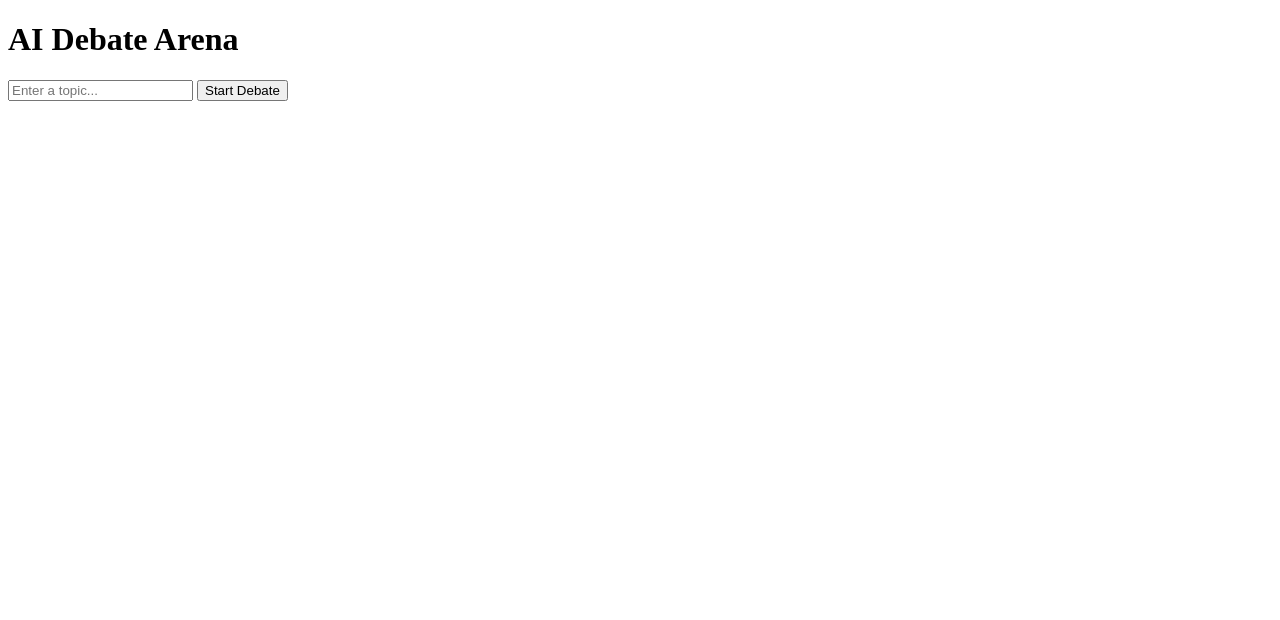
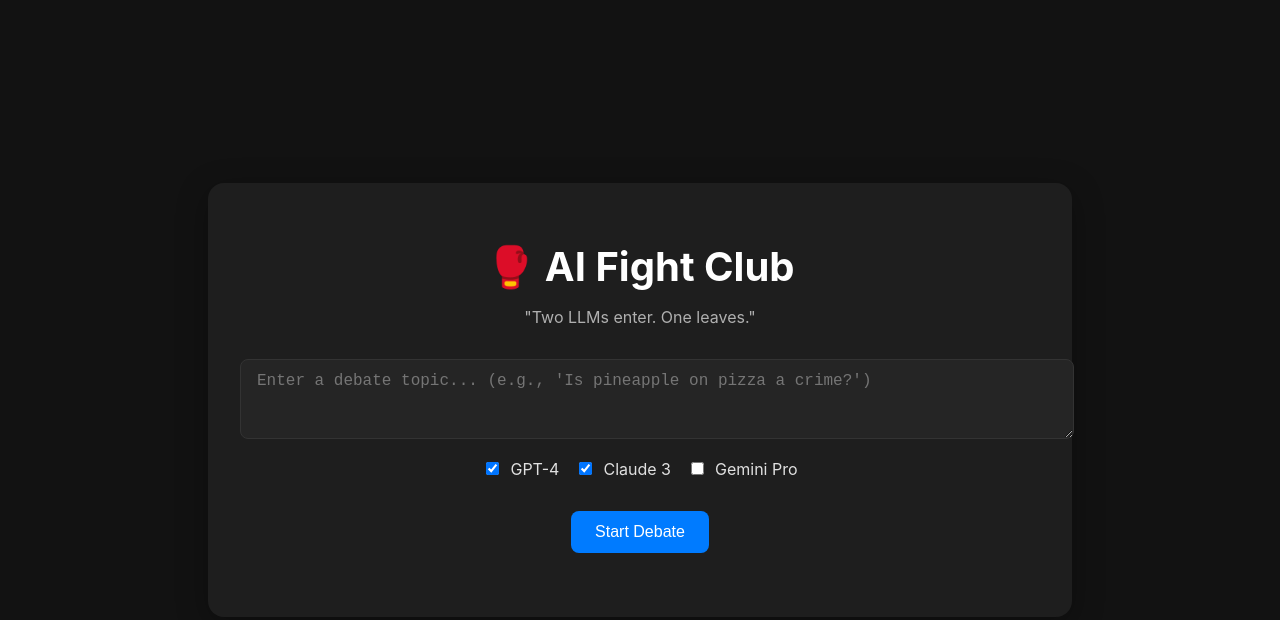
Before and after one commit to Mattjhagen/LLMFIGHTCLUB, a website: page Index.html in a window 1280 px wide. Drawn offline with Linux system fonts and the light colour scheme.

Commit message:
feat: Initial commit for AI Fight Club
- Create initial frontend with HTML, CSS, and JS
- Set up a Node.js backend with Express
- Frontend communicates with the backend for simulated debates

```diff
--- a/Index.html
+++ b/Index.html
@@ -1,29 +1,160 @@
-<!-- index.html -->
 <!DOCTYPE html>
-<html>
+<html lang="en">
 <head>
-  <title>AI Debate</title>
+    <meta charset="UTF-8">
+    <meta name="viewport" content="width=device-width, initial-scale=1.0">
+    <title>AI Fight Club</title>
+    <style>
+        body {
+            font-family: -apple-system, BlinkMacSystemFont, "Segoe UI", Roboto, Helvetica, Arial, sans-serif;
+            background-color: #121212;
+            color: #e0e0e0;
+            display: flex;
+            justify-content: center;
+            align-items: center;
+            min-height: 100vh;
+            margin: 0;
+        }
+        .container {
+            width: 90%;
+            max-width: 800px;
+            background: #1e1e1e;
+            padding: 2rem;
+            border-radius: 16px;
+            box-shadow: 0 8px 32px rgba(0, 0, 0, 0.3);
+            text-align: center;
+        }
+        h1 {
+            font-size: 2.5rem;
+            color: #ffffff;
+            margin-bottom: 0.5rem;
+        }
+        p {
+            color: #b0b0b0;
+            margin-bottom: 2rem;
+        }
+        .topic-input {
+            width: 100%;
+            padding: 0.75rem 1rem;
+            margin-bottom: 1rem;
+            border-radius: 8px;
+            border: 1px solid #333;
+            background: #252525;
+            color: #e0e0e0;
+            font-size: 1rem;
+        }
+        .ai-selector {
+            display: flex;
+            justify-content: center;
+            gap: 1rem;
+            margin-bottom: 2rem;
+        }
+        .ai-selector label {
+            display: flex;
+            align-items: center;
+            gap: 0.5rem;
+            cursor: pointer;
+        }
+        .btn {
+            background: #007bff;
+            color: white;
+            padding: 0.75rem 1.5rem;
+            border: none;
+            border-radius: 8px;
+            font-size: 1rem;
+            cursor: pointer;
+            transition: background 0.3s;
+        }
+        .btn:hover {
+            background: #0056b3;
+        }
+        .debate-grid {
+            display: grid;
+            grid-template-columns: 1fr 1fr;
+            gap: 1rem;
+            margin-top: 2rem;
+            text-align: left;
+        }
+        .response-card {
+            background: #252525;
+            padding: 1.5rem;
+            border-radius: 12px;
+        }
+        .response-card h3 {
+            margin-top: 0;
+            color: #ffffff;
+            border-bottom: 2px solid #007bff;
+            padding-bottom: 0.5rem;
+        }
+    </style>
 </head>
 <body>
-  <h1>AI Debate Arena</h1>
-  <input id="topic" placeholder="Enter a topic...">
-  <button onclick="startDebate()">Start Debate</button>
-  <div id="responses"></div>
+    <div class="container">
+        <h1>🥊 AI Fight Club</h1>
+        <p>"Two LLMs enter. One leaves."</p>
+
+        <textarea id="topic" class="topic-input" rows="3" placeholder="Enter a debate topic... (e.g., 'Is pineapple on pizza a crime?')"></textarea>
+
+        <div class="ai-selector">
+            <label><input type="checkbox" name="ai" value="gpt-4" checked> GPT-4</label>
+            <label><input type="checkbox" name="ai" value="claude-3" checked> Claude 3</label>
+            <label><input type="checkbox" name="ai" value="gemini-pro"> Gemini Pro</label>
+        </div>
+
+        <button class="btn" onclick="startDebate()">Start Debate</button>
+
+        <div id="responses" class="debate-grid"></div>
+    </div>
 
     <script>
         async function startDebate() {
-      const topic = document.getElementById("topic").value;
-      const response = await fetch("YOUR_BACKEND_API_URL/api/debate", {
-        method: "POST",
-        headers: { "Content-Type": "application/json" },
-        body: JSON.stringify({ topic })
+            const topic = document.getElementById('topic').value;
+            const selectedAIs = Array.from(document.querySelectorAll('input[name="ai"]:checked')).map(el => el.value);
+
+            if (!topic) {
+                alert("Please enter a topic!");
+                return;
+            }
+            if (selectedAIs.length < 2) {
+                alert("Please select at least two AIs for a debate!");
+                return;
+            }
+
+            const responsesDiv = document.getElementById('responses');
+            responsesDiv.innerHTML = '<h2>Loading...</h2>';
+
+            const BACKEND_API_URL = 'http://localhost:3000/api/debate';
+
+            try {
+                const response = await fetch(BACKEND_API_URL, {
+                    method: 'POST',
+                    headers: {
+                        'Content-Type': 'application/json',
+                    },
+                    body: JSON.stringify({ topic, ais: selectedAIs }),
                 });
-      const result = await response.json();
-      document.getElementById("responses").innerHTML = `
-        <p><strong>GPT-4:</strong> ${result.gpt4}</p>
-        <p><strong>Claude:</strong> ${result.claude}</p>
-        <p><strong>Winner:</strong> ${result.verdict}</p>
+
+                if (!response.ok) {
+                    throw new Error('Network response was not ok');
+                }
+
+                const results = await response.json();
+
+                responsesDiv.innerHTML = '';
+                for (const ai in results) {
+                    const card = document.createElement('div');
+                    card.className = 'response-card';
+                    card.innerHTML = `
+                        <h3>${ai.toUpperCase()}</h3>
+                        <p>${results[ai]}</p>
                     `;
+                    responsesDiv.appendChild(card);
+                }
+
+            } catch (error) {
+                responsesDiv.innerHTML = '<p>Error fetching debate responses. Make sure your backend is running.</p>';
+                console.error('Error:', error);
+            }
         }
     </script>
 </body>
```
Also changed, not shown: package.json (added, +13 -0 lines), server.js (added, +35 -0 lines), 2 other files. Lines whose indentation alone changed are shown as unchanged.
